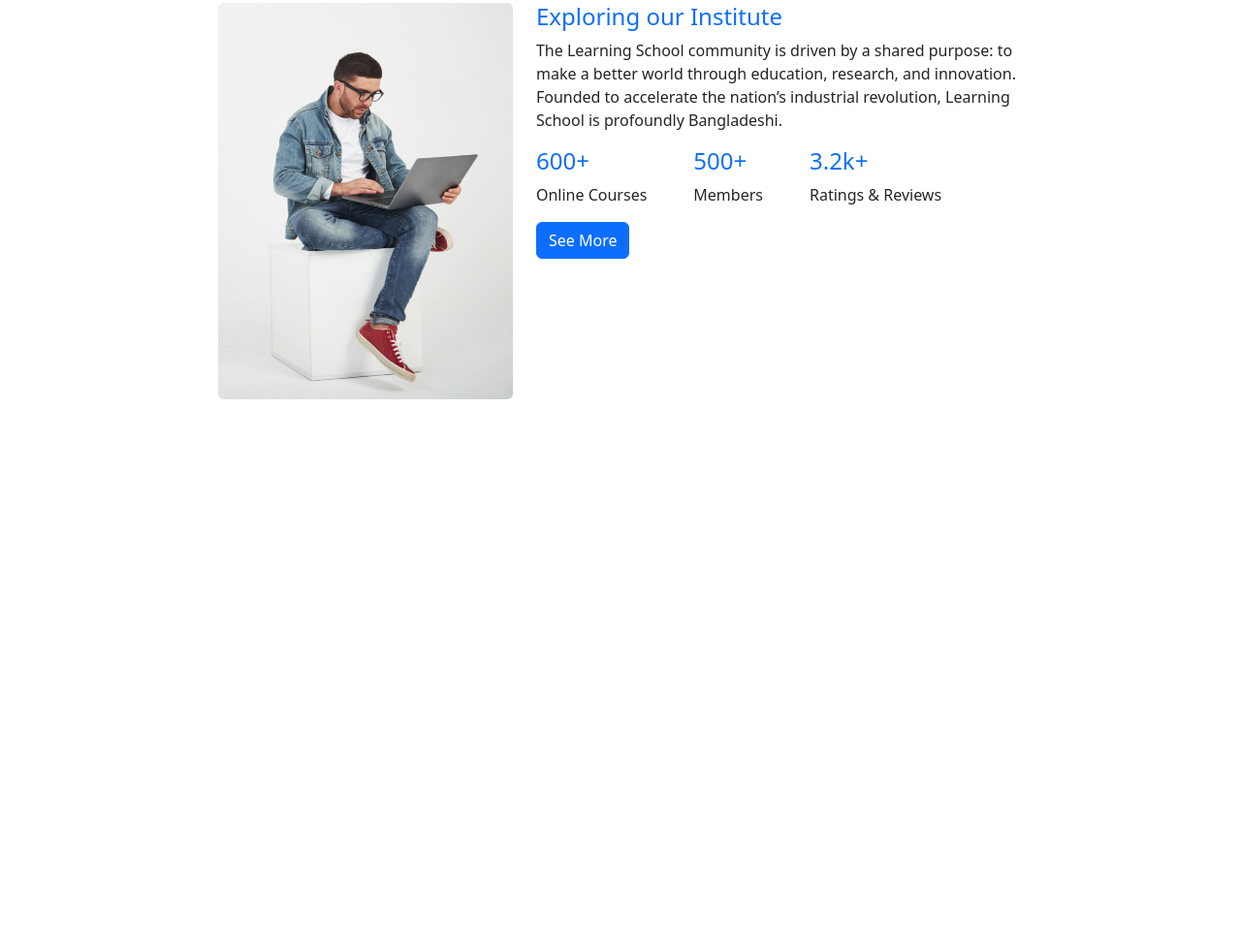
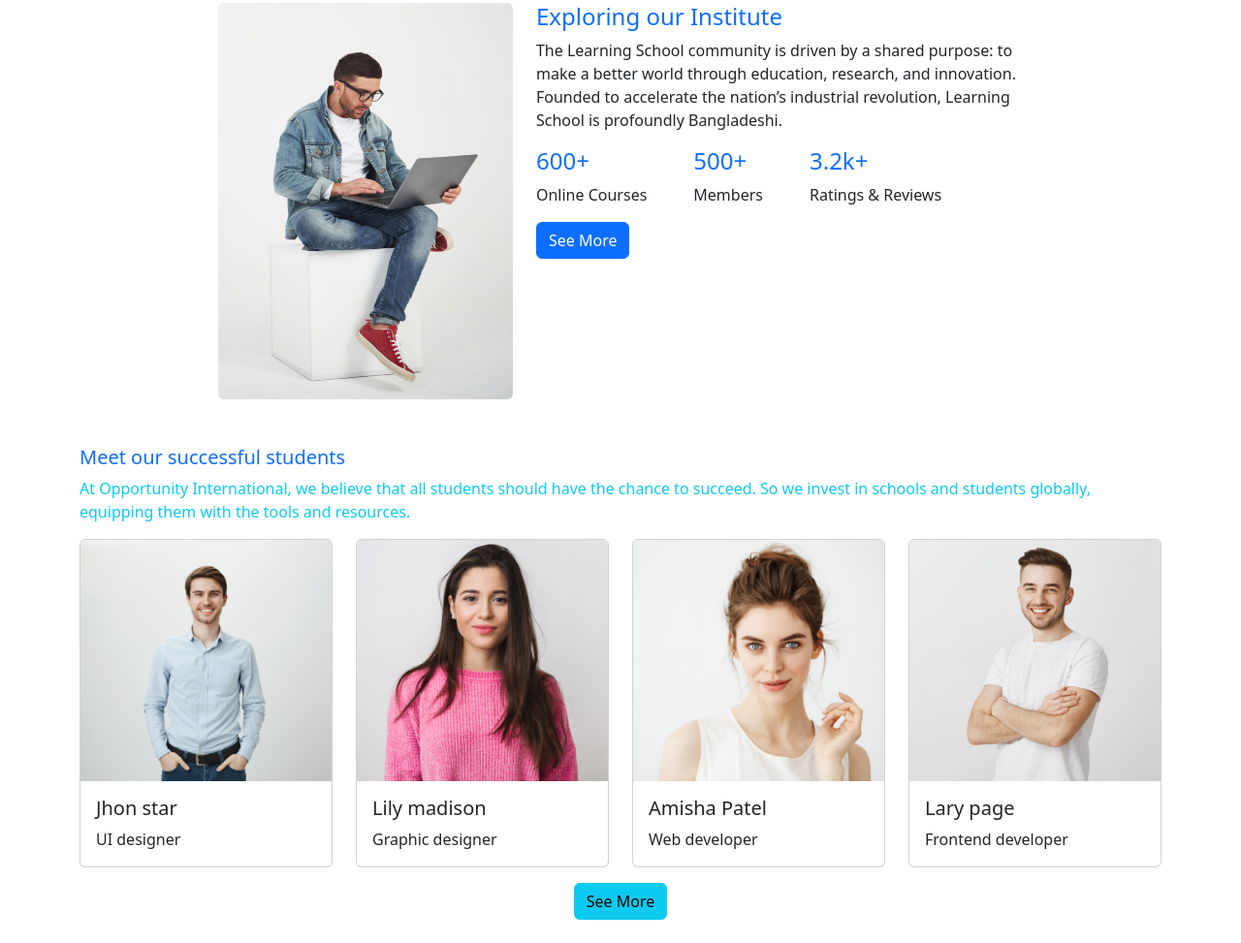
Before and after one commit to nerrAlam/learning-school, a plain HTML site: page index.html in a window 1280 px wide. Shown: the part 1970-2943 px from the top of the page at 97% size. Before the commit the page ends 2430 px from the top, so only its background shows below. Drawn offline with nearby package versions, Linux system fonts and the light colour scheme.

Commit message:
card section done

```diff
--- a/index.html
+++ b/index.html
@@ -224,6 +224,54 @@
             </div>
         </section>
 
+        <!------------------------------------------ success section  --------------------------------------->
+        <section class="success-section">
+            <div class="container">
+                <h4 class="fs-5 text-primary">Meet our successful students</h4>
+                <p class="fs-6 text-info">At Opportunity International, we believe that all students should have the chance to succeed. So we invest in schools and students globally, equipping them with the tools and resources.</p>
+                <div class="row row-cols-1 row-cols-md-3 row-cols-lg-4 g-4">
+                    <div class="col">
+                      <div class="card">
+                        <img src="images/student/student-1.png" class="card-img-top" alt="...">
+                        <div class="card-body">
+                          <h5 class="card-title">Jhon star</h5>
+                          <p class="card-text">UI designer</p>
+                        </div>
+                      </div>
+                    </div>
+                    <div class="col">
+                      <div class="card">
+                        <img src="images/student/student-2.png" class="card-img-top" alt="...">
+                        <div class="card-body">
+                          <h5 class="card-title">Lily madison</h5>
+                          <p class="card-text">Graphic designer</p>
+                        </div>
+                      </div>
+                    </div>
+                    <div class="col">
+                      <div class="card">
+                        <img src="images/student/student-4.png" class="card-img-top" alt="...">
+                        <div class="card-body">
+                          <h5 class="card-title">Amisha Patel</h5>
+                          <p class="card-text">Web developer</p>
+                        </div>
+                      </div>
+                    </div>
+                    <div class="col">
+                      <div class="card">
+                        <img src="images/student/student-3.png" class="card-img-top" alt="...">
+                        <div class="card-body">
+                          <h5 class="card-title">Lary page</h5>
+                          <p class="card-text">Frontend developer</p>
+                        </div>
+                      </div>
+                    </div>
+                  </div>
+                  <div class="d-flex justify-content-center mt-3 mb-4">
+                    <button class="btn btn-info">See More</button>
+                </div>
+            </div>
+        </section>
     </main>
 
     <!-------------------------------------- footer section ----------------------------------------------- -->
```
